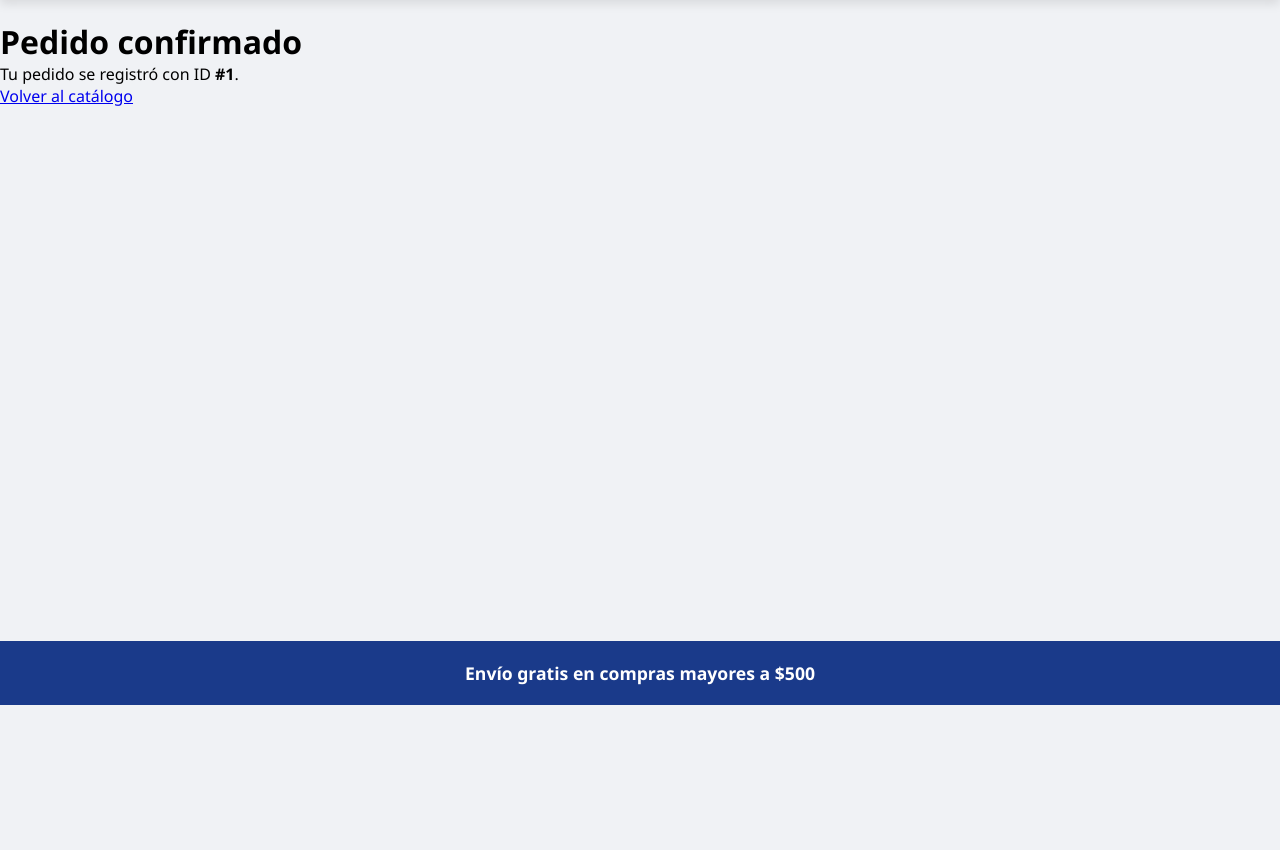
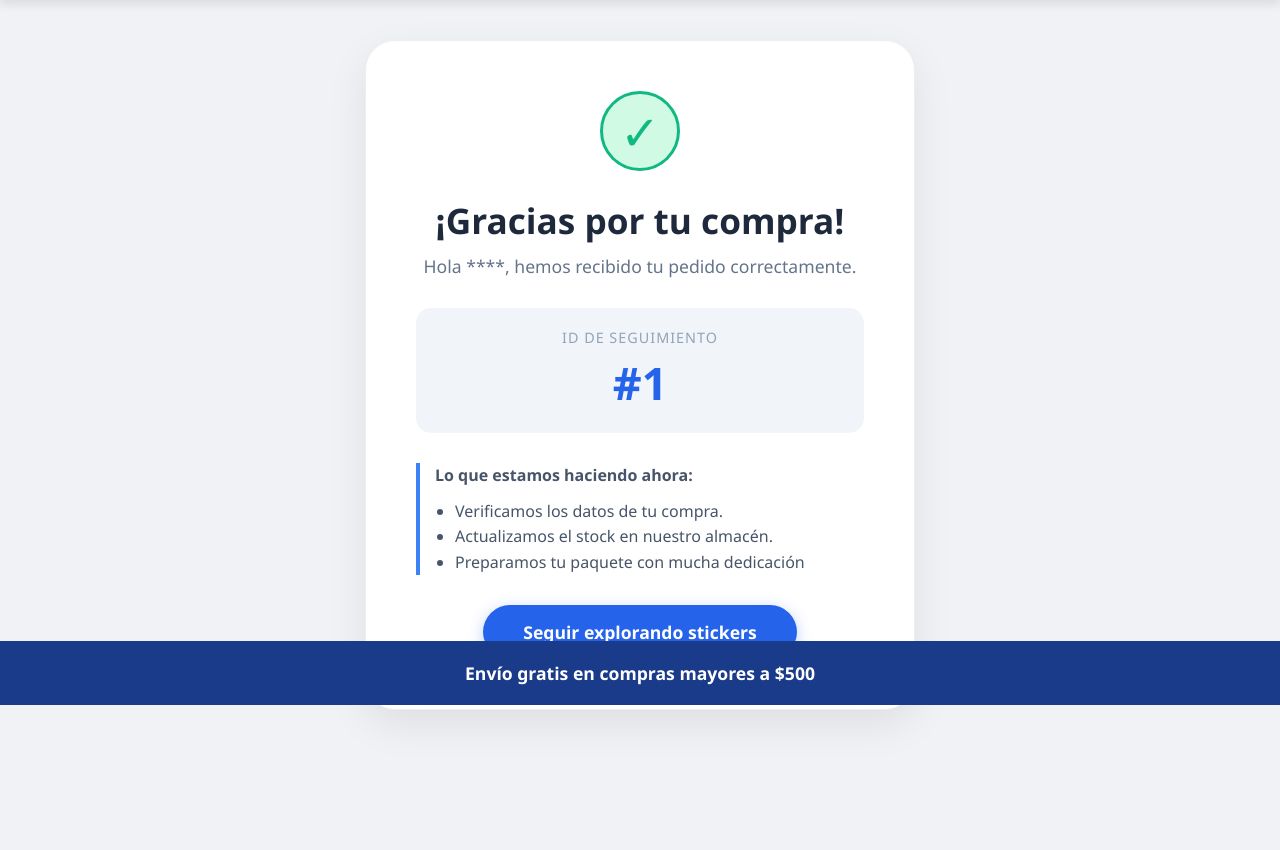
Before and after one commit to marlencamarena006-sys/MiTiendaStickers, a Flask app: template templates/checkout_ok.html in a window 1280 px wide. Shown: the part 95-945 px from the top of the page. Before the commit the page ends 800 px from the top, so only its background shows below. Run offline with Flask 3, Linux system fonts and the light colour scheme; the template is opened without the code that fills it: most values are stand-ins (such as "Sample title", 1, 10 or a date in 2020).

Commit message:
checkout

```diff
--- a/templates/checkout_ok.html
+++ b/templates/checkout_ok.html
@@ -1,6 +1,48 @@
 {% extends "base.html" %}
 {% block content %}
-<h1> Pedido confirmado</h1>
-<p>Tu pedido se registró con ID <strong>#{{ pedido_id }}</strong>.</p>
-<a class="btn" href="{{ url_for('index') }}">Volver al catálogo</a>
+<div style="display: flex; justify-content: center; align-items: center; min-height: 70vh; padding: 20px;">
+
+    <div style="background: white; padding: 50px; border-radius: 30px; box-shadow: 0 15px 40px rgba(0,0,0,0.08); text-align: center; max-width: 550px; width: 100%; border: 1px solid #eee;">
+
+        <div style="width: 80px; height: 80px; background: #d1fae5; border-radius: 50%; display: flex; align-items: center; justify-content: center; margin: 0 auto 25px; border: 3px solid #10b981;">
+            <span style="font-size: 3rem; color: #10b981;">✓</span>
+        </div>
+
+        <h1 style="color: #1e293b; font-size: 2.2rem; margin-bottom: 10px;">¡Gracias por tu compra!</h1>
+        <p style="color: #64748b; font-size: 1.1rem; margin-bottom: 30px;">
+            Hola **{{ session['user_nombre'] }}**, hemos recibido tu pedido correctamente.
+        </p>
+
+        <div style="background: #f1f5f9; padding: 20px; border-radius: 15px; margin-bottom: 30px;">
+            <p style="color: #94a3b8; font-size: 0.9rem; text-transform: uppercase; letter-spacing: 1px; margin-bottom: 5px;">
+                ID de Seguimiento
+            </p>
+            <h2 style="color: #2563eb; font-size: 2.8rem; margin: 0; font-weight: 800;">
+                #{{ pedido_id }}
+            </h2>
+        </div>
+
+        <div style="text-align: left; color: #475569; font-size: 1rem; line-height: 1.6; margin-bottom: 30px; padding: 0 15px; border-left: 4px solid #3b82f6;">
+            <p><strong>Lo que estamos haciendo ahora:</strong></p>
+            <ul style="padding-left: 20px; margin-top: 10px;">
+                <li>Verificamos los datos de tu compra.</li>
+                <li>Actualizamos el stock en nuestro almacén.</li>
+                <li>Preparamos tu paquete con mucha dedicación</li>
+            </ul>
+        </div>
+
+        <a href="{{ url_for('index') }}"
+           style="display: inline-block; background: #2563eb; color: white; text-decoration: none; padding: 15px 40px; border-radius: 50px; font-weight: bold; font-size: 1.1rem; transition: 0.3s; box-shadow: 0 4px 15px rgba(37, 99, 235, 0.3);">
+            Seguir explorando stickers
+        </a>
+    </div>
+</div>
+
+<style>
+    /* Efecto al pasar el mouse por el botón */
+    a:hover {
+        transform: translateY(-3px);
+        box-shadow: 0 6px 20px rgba(37, 99, 235, 0.4);
+    }
+</style>
 {% endblock %}
```
